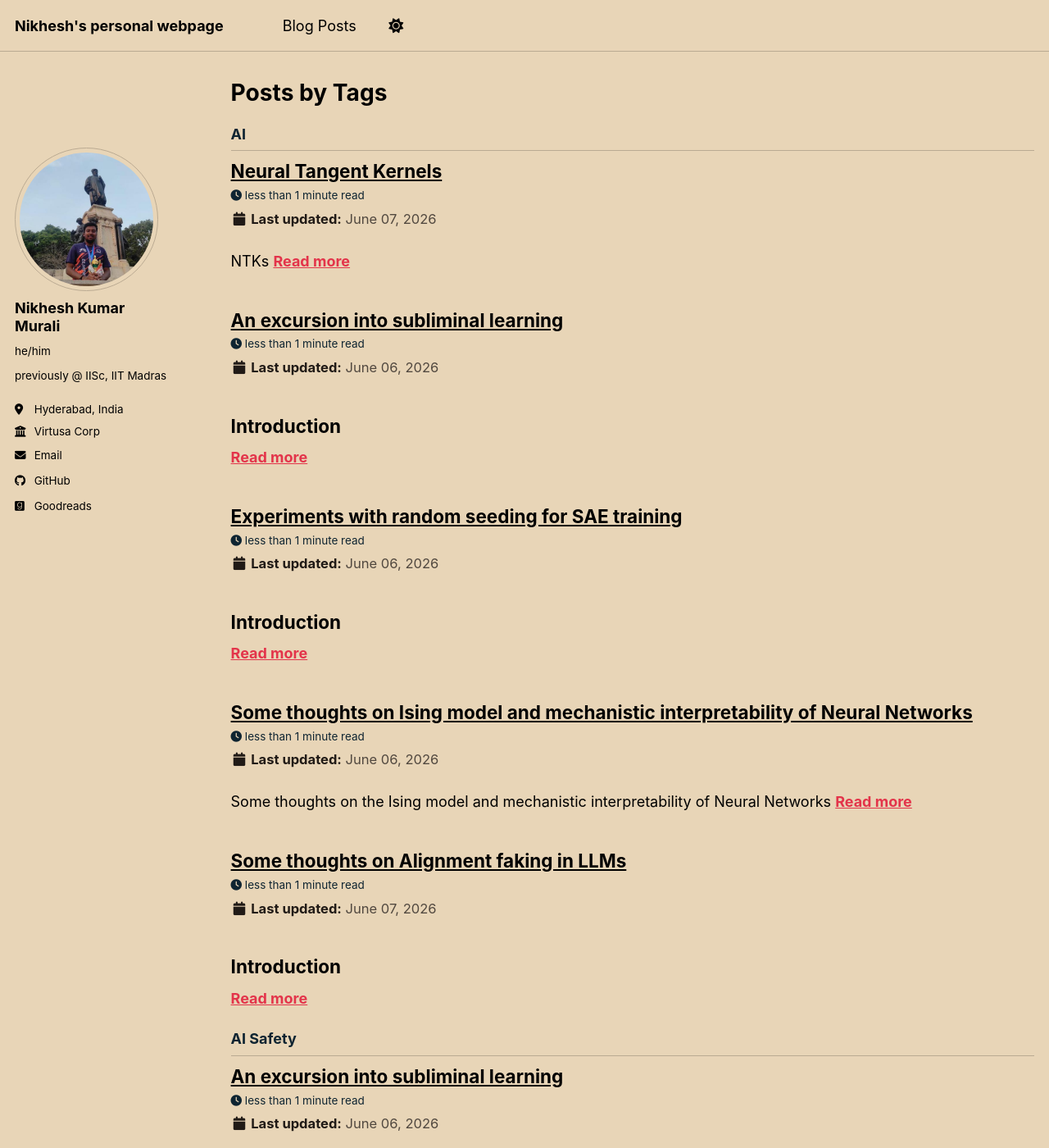
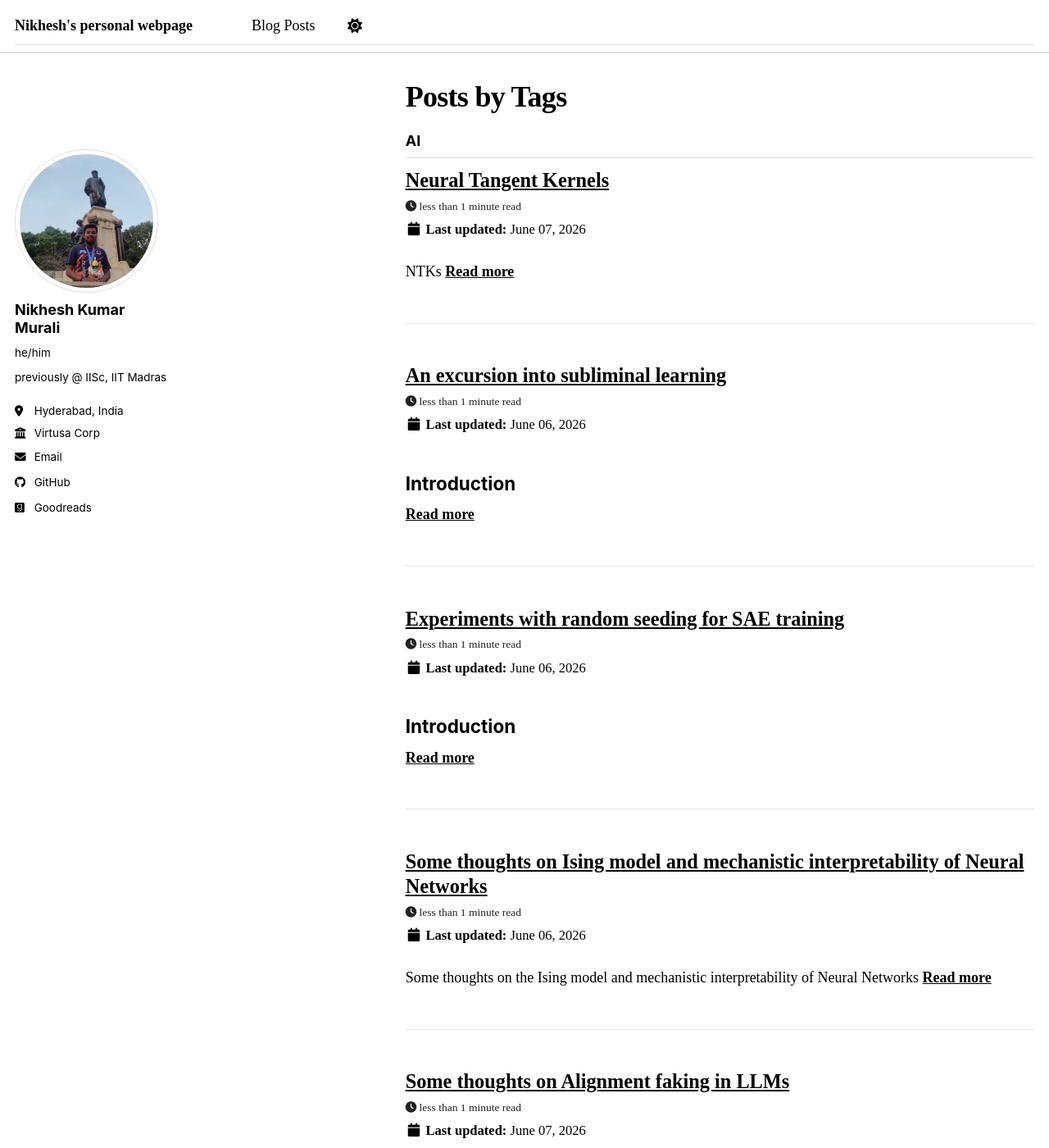
Before and after one commit to NikheshKumar/nikheshkumar.github.io, a Jekyll site: the page built from _pages/tag-archive.html, in a window 1280 px wide and 1400 px high. Shown: the whole window at 82% size. Built offline with Jekyll 4.4.1, drawn with Linux system fonts in a browser that asks for light colours; a script bundle is joined from its source files by our own code; library files that are not in the unit come from our copies.

Commit message:
Update global styles for light and dark themes

```diff
--- a/assets/css/main.scss
+++ b/assets/css/main.scss
@@ -42,19 +42,142 @@
     "vendor/font-awesome/brands"
 ;
 
+:root,
+html[data-theme="light"],
+html[data-theme="dark"] {
+  --global-bg-color: #ffffff;
+  --global-text-color: #000000;
+  --global-text-color-light: #222222;
+  --global-border-color: #dddddd;
+  --global-dark-border-color: #dddddd;
+  --global-footer-bg-color: #ffffff;
+  --global-link-color: #000000;
+  --global-link-color-hover: #444444;
+  --global-masthead-link-color: #000000;
+  --global-masthead-link-color-hover: #000000;
+}
+
+html,
+body {
+  background: #ffffff !important;
+  color: #000000 !important;
+  font-family: "Times New Roman", Times, serif !important;
+}
+
+body,
+.page,
+.archive,
+.sidebar,
+.masthead,
+.page__footer,
+.greedy-nav,
+.greedy-nav a,
+.site-title,
+.page__title,
+.archive__item-title,
+.archive__item-excerpt,
+.page__meta,
 .page__date {
-  color: #51483f;
+  font-family: "Times New Roman", Times, serif !important;
+}
+
+a,
+a:visited {
+  color: #000000 !important;
+}
+
+a:hover {
+  color: #444444 !important;
+}
+
+/* Top navigation */
+.masthead,
+.greedy-nav {
+  background: #ffffff !important;
+  border-bottom: 1px solid #dddddd;
+}
+
+.greedy-nav a {
+  color: #000000 !important;
+  text-decoration: none;
+}
+
+.greedy-nav a:hover,
+.greedy-nav .visible-links a:hover {
+  color: #000000 !important;
+  text-decoration: underline;
+}
+
+/* Blog archive */
+.archive {
+  background: #ffffff !important;
+  max-width: 820px;
+}
+
+.archive .page__title {
+  color: #000000 !important;
+  font-size: 2rem;
+  letter-spacing: -0.02em;
+}
+
+.archive__subtitle {
+  color: #000000 !important;
+  border-bottom: 1px solid #dddddd;
+}
+
+.archive__item {
+  margin-bottom: 2.4rem;
+  padding-bottom: 1.4rem;
+  border-bottom: 1px solid #e5e5e5;
+}
+
+.archive__item-title {
+  font-size: 1.35rem;
+  line-height: 1.25;
+}
+
+.archive__item-title a,
+.archive__item-title a:visited {
+  color: #000000 !important;
+  text-decoration-color: #000000;
+}
+
+.archive__item-title a:hover {
+  color: #444444 !important;
+  text-decoration-color: #444444;
+}
+
+.archive__item-excerpt {
+  color: #000000 !important;
+  font-size: 1rem;
+  line-height: 1.65;
+}
+
+/* Date line */
+.page__date {
+  color: #000000 !important;
   font-size: 0.92rem;
   margin-top: 0.35rem;
   margin-bottom: 1.4rem;
 }
 
 .page__date strong {
-  color: #201a16;
+  color: #000000 !important;
   font-weight: 700;
 }
 
 .date-separator {
   padding: 0 0.35rem;
-  color: #8a7d70;
+  color: #555555;
 }
+
+/* Footer */
+.page__footer {
+  background: #ffffff !important;
+  color: #000000 !important;
+  border-top: 1px solid #dddddd;
+}
+
+.page__footer a {
+  color: #000000 !important;
+}
```
